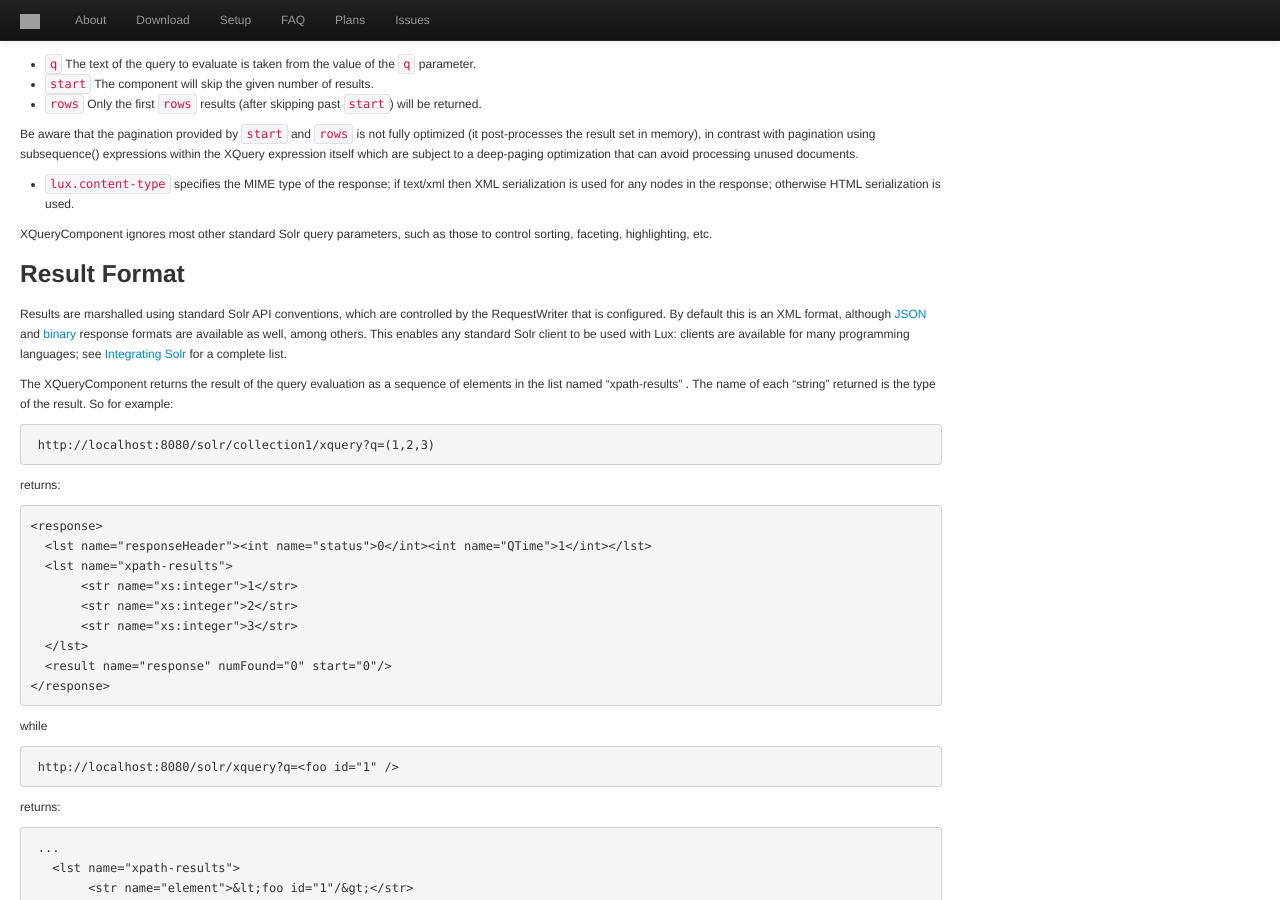
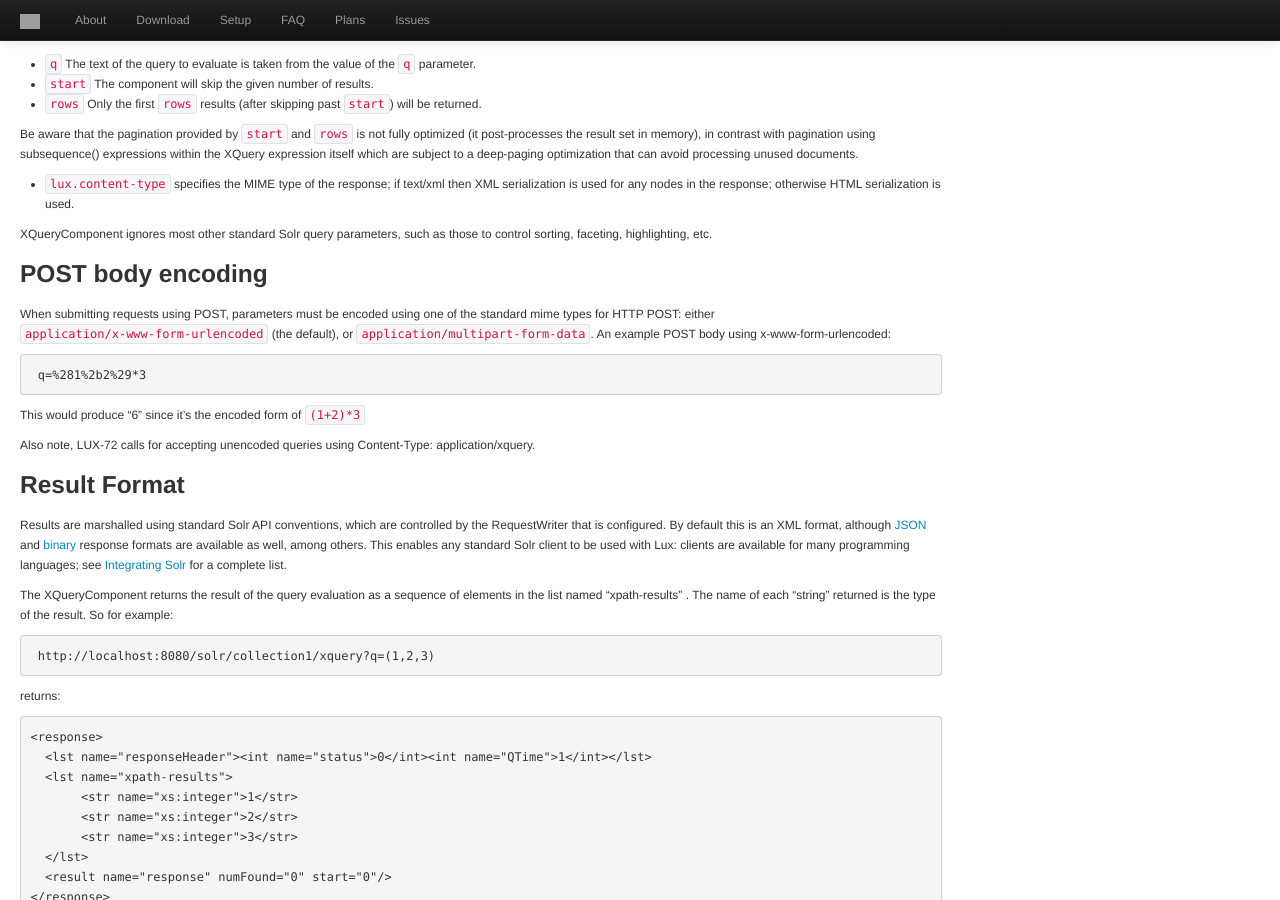
Before and after one commit to msokolov/lux, a Jekyll site: the page built from doc/REST-API.md, in a window 1280 px wide and 900 px high, scrolled down 1857 px. Built offline with Jekyll 4.4.1, drawn with Linux system fonts in a browser that asks for light colours; grey boxes are pictures that could not be loaded.

Commit message:
documented POST body encoding

```diff
--- a/doc/REST-API.md
+++ b/doc/REST-API.md
@@ -160,6 +160,21 @@ processing unused documents.
 XQueryComponent ignores most other standard Solr query parameters, such as
 those to control sorting, faceting, highlighting, etc.
 
+### POST body encoding
+
+When submitting requests using POST, parameters must be encoded using one
+of the standard mime types for HTTP POST: either
+`application/x-www-form-urlencoded` (the default), or
+`application/multipart-form-data`.  An example POST body using
+x-www-form-urlencoded:
+
+     q=%281%2b2%29*3
+
+This would produce "6" since it's the encoded form of `(1+2)*3`
+
+Also note, LUX-72 calls for accepting unencoded queries using Content-Type:
+application/xquery.
+
 ### Result Format ###
 
 Results are marshalled using standard Solr API conventions, which are
```
